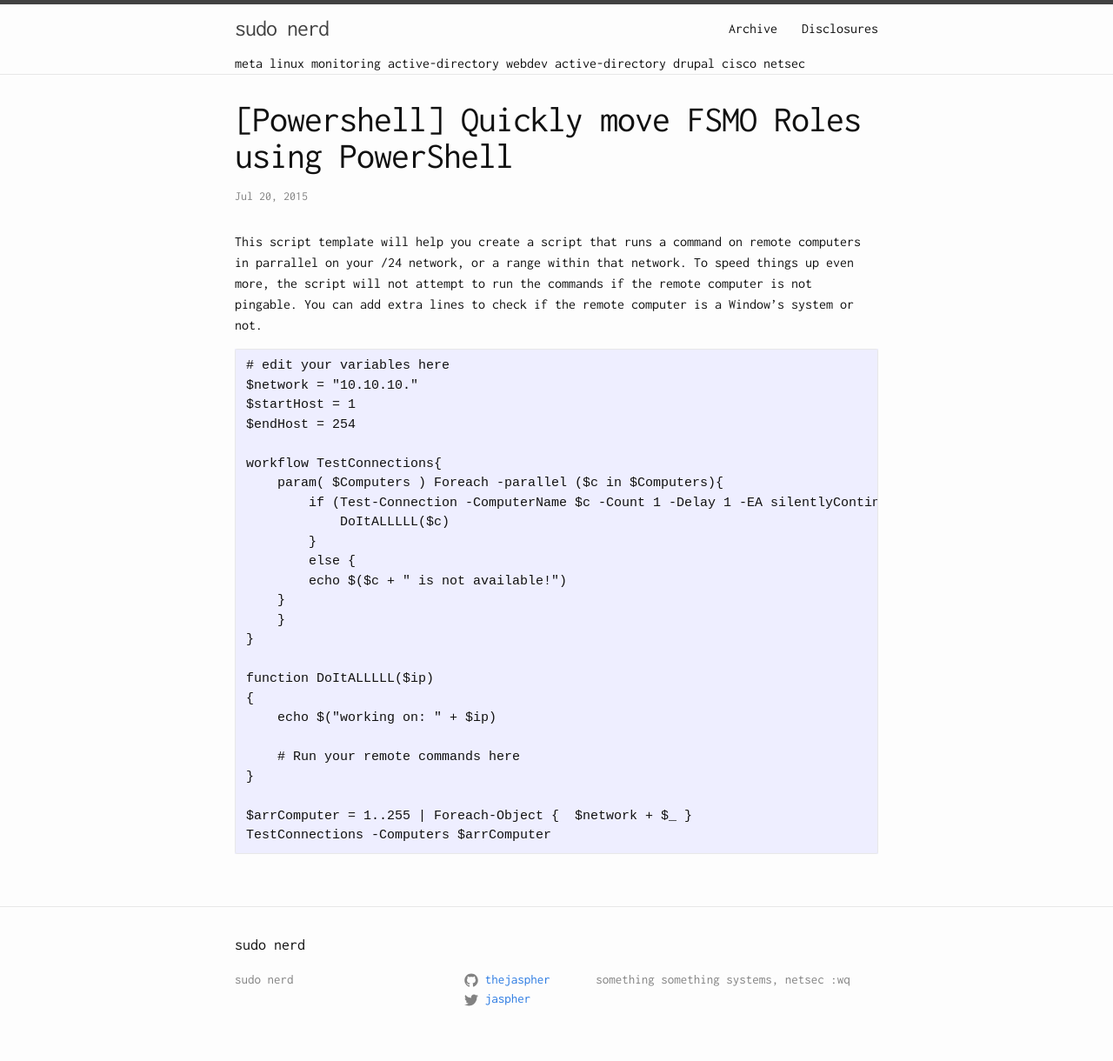
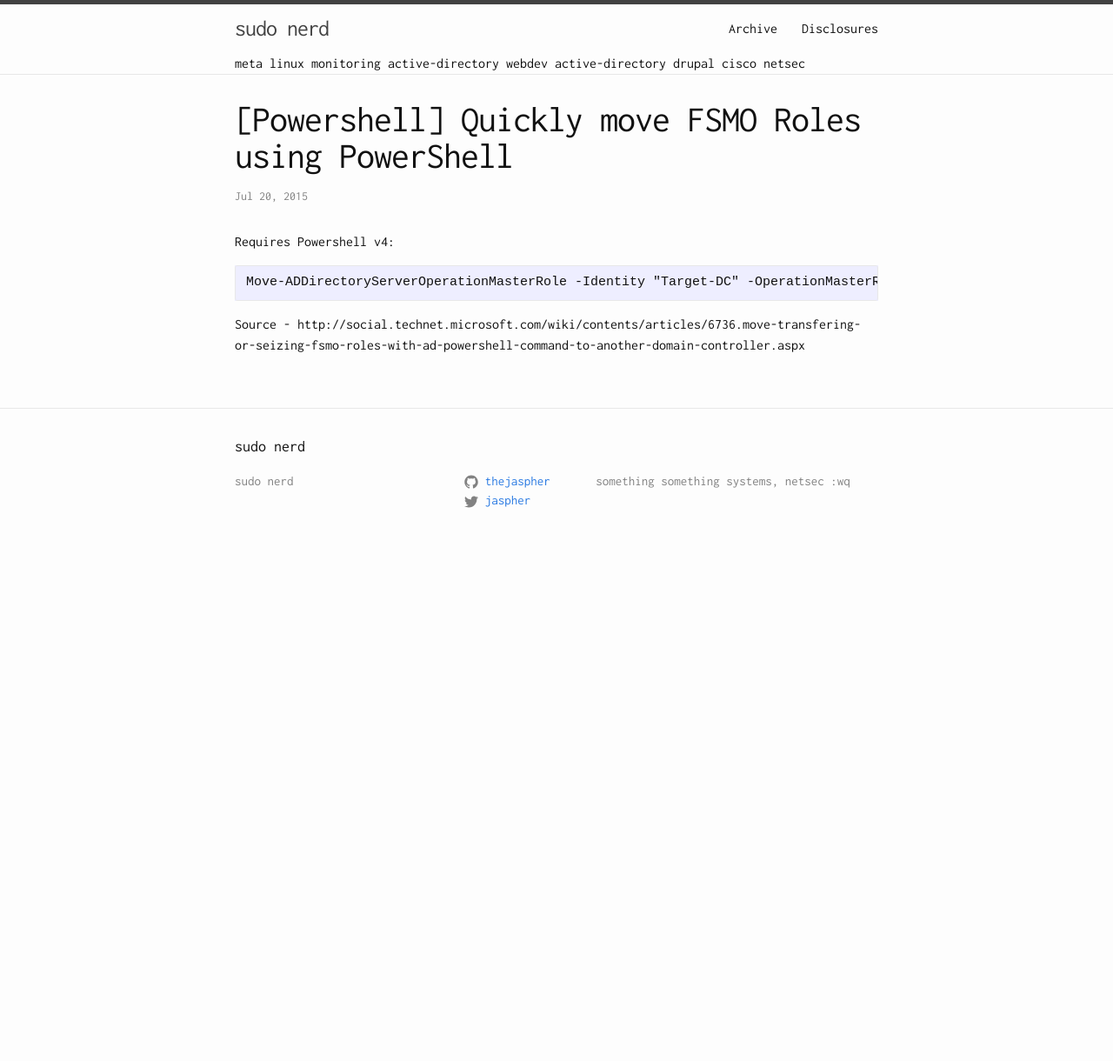
Before and after one commit to educationnull/thejaspher.github.io, a Jekyll site: the page built from _posts/2015-07-20-powershell-quickly-move-fsmo-roles-using-powershell.markdown, in a window 1280 px wide. Shown: the whole page at 87% size. Built offline with Jekyll 4.4.1, drawn with Linux system fonts in a browser that asks for light colours; after the commit the page ends 900 px from its top, so only the background shows below that.

Commit message:
fix bad import

```diff
--- a/_posts/2015-07-20-powershell-quickly-move-fsmo-roles-using-powershell.markdown
+++ b/_posts/2015-07-20-powershell-quickly-move-fsmo-roles-using-powershell.markdown
@@ -4,30 +4,9 @@ title: "[Powershell] Quickly move FSMO Roles using PowerShell"
 date: 2015-07-20
 tags: active-directory
 ---
-This script template will help you create a script that runs a command on remote computers in parrallel on your /24 network, or a range within that network. To speed things up even more, the script will not attempt to run the commands if the remote computer is not pingable. You can add extra lines to check if the remote computer is a Window’s system or not.
+Requires Powershell v4:
 
-    # edit your variables here
-    $network = "10.10.10."
-    $startHost = 1
-    $endHost = 254
 
-    workflow TestConnections{
-        param( $Computers ) Foreach -parallel ($c in $Computers){
-            if (Test-Connection -ComputerName $c -Count 1 -Delay 1 -EA silentlyContinue){
-                DoItALLLLL($c)
-            }
-            else {
-            echo $($c + " is not available!")
-        }
-        }
-    }
+    Move-ADDirectoryServerOperationMasterRole -Identity "Target-DC" -OperationMasterRole SchemaMaster,RIDMaster,InfrastructureMaster,DomainNamingMaster,PDCEmulator
 
-    function DoItALLLLL($ip)
-    {
-        echo $("working on: " + $ip)
-
-        # Run your remote commands here
-    }
-
-    $arrComputer = 1..255 | Foreach-Object {  $network + $_ }
-    TestConnections -Computers $arrComputer
+Source - http://social.technet.microsoft.com/wiki/contents/articles/6736.move-transfering-or-seizing-fsmo-roles-with-ad-powershell-command-to-another-domain-controller.aspx
```
